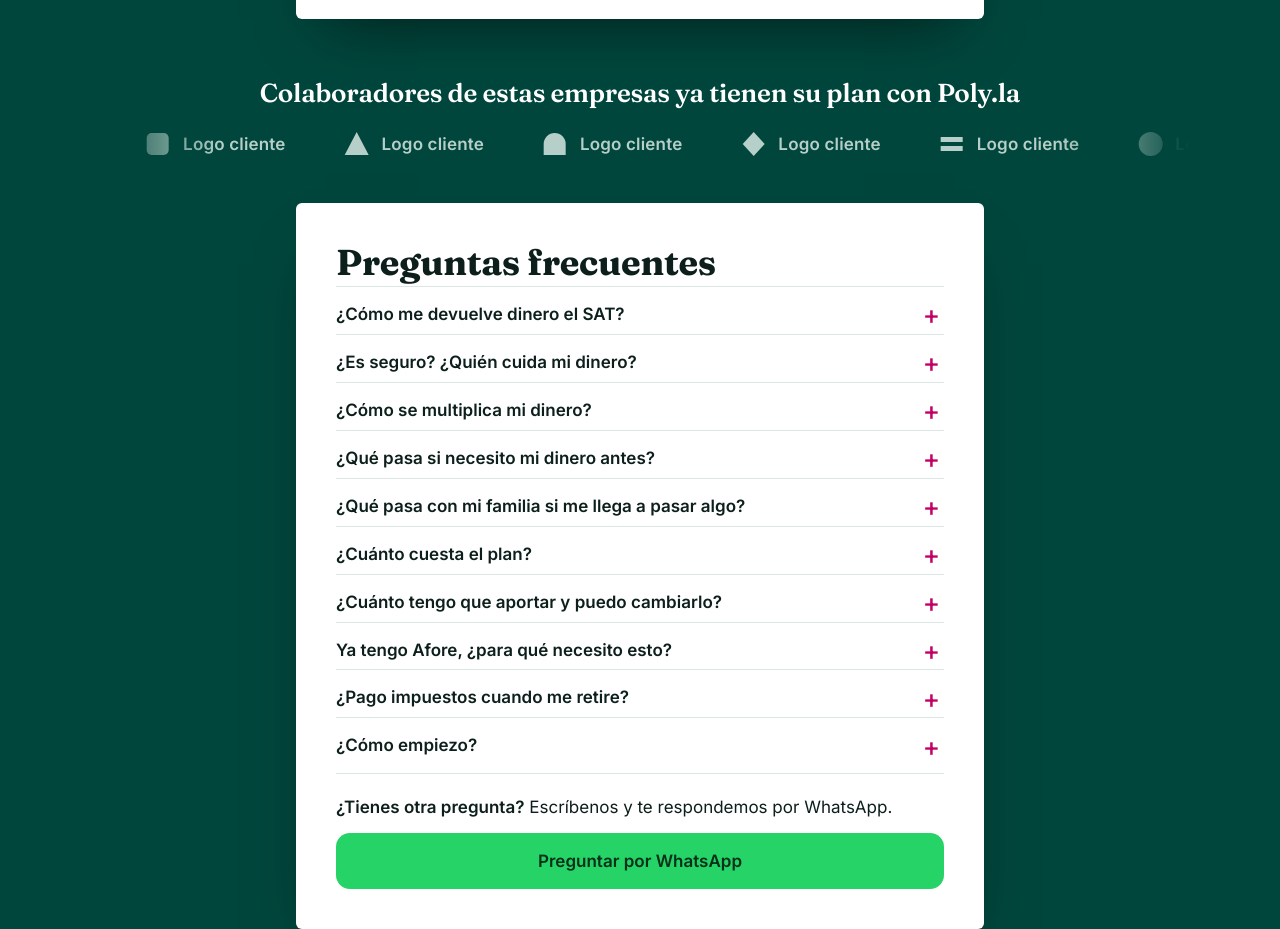
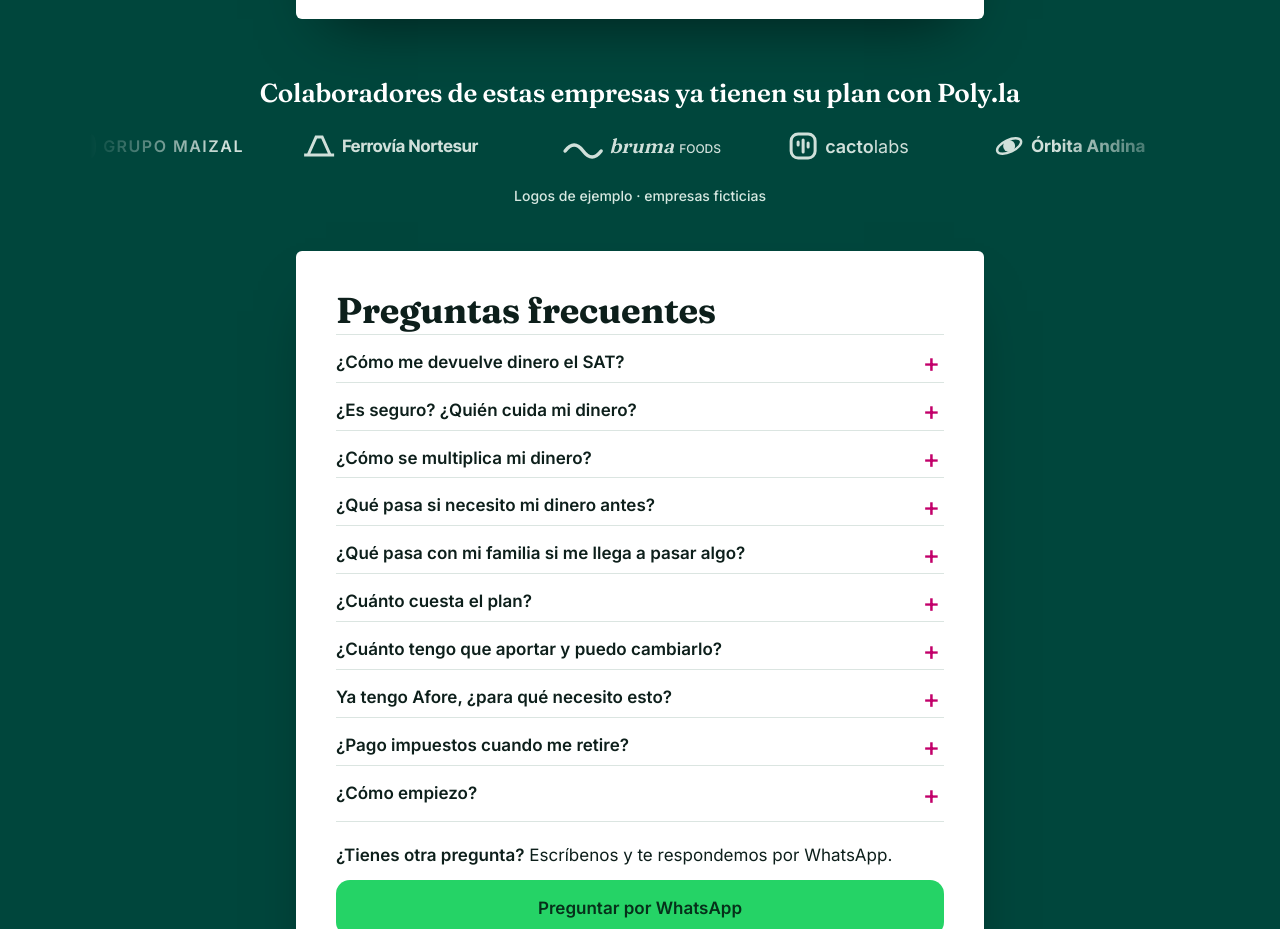
Before and after one commit to stajulian5/poly-retiro, a plain HTML site: page index.html in a window 1280 px wide. Shown: the part 780-1709 px from the top of the page. Drawn offline with Linux system fonts and the light colour scheme.

Commit message:
Logos de ejemplo visibles, marcados como empresas ficticias
Co-Authored-By: Claude Opus 5.5 <noreply@anthropic.com>
Claude-Session: https://claude.ai/code/session_01Fs5Ey6HQULdy9zAwxMFUv2

```diff
--- a/index.html
+++ b/index.html
@@ -107,7 +107,7 @@ details ul{padding-left:20px;color:var(--mute);font-size:15px;margin:4px 0}detai
 @media(prefers-reduced-motion:reduce){.track{animation:none;flex-wrap:wrap;justify-content:center;width:auto;padding:0 16px}}
 .logo-ph{display:flex;align-items:center;gap:10px;color:#d6e8e1;opacity:.85;white-space:nowrap;font:600 17px Inter,sans-serif;letter-spacing:.01em}
 .logo-ph svg{width:30px;height:30px;flex:none}
-.logo-svg{display:block;color:#e7f1ec;opacity:.9}.logo-svg svg{height:34px;width:auto;display:block}.demo-note{color:#a9c9bd;font-size:13px}
+.logo-svg{display:block;color:#e7f1ec;opacity:.9}.logo-svg svg{height:34px;width:auto;display:block}.demo-note{color:#d6e8e1;font-size:14px;font-weight:500}
 .track img{height:34px;width:auto;filter:brightness(0) invert(1);opacity:.85}
 .backer{height:22px;width:auto;display:block;margin:2px auto 0}
 .trust{display:grid;grid-template-columns:repeat(3,minmax(0,1fr));gap:8px;border-top:1px solid var(--line);padding-top:16px}
@@ -350,7 +350,7 @@ const CONFIG={
  backerLogo:'', // logo OFICIAL de Allianz México (archivo del portal de agentes), p. ej. 'allianz-mexico.svg' en la misma carpeta. Vacío = texto.
  // EMPRESAS CLIENTE (prueba social): REEMPLAZAR por empresas reales que ya trabajan con Poly.la y que autorizaron usar su nombre.
  // logo opcional: URL de su logo (se muestra en gris). Si la lista queda vacía, la sección se oculta.
- demoLogos:false, // true = mostrar logos inventados de ejemplo (solo para maqueta privada; NUNCA en el sitio público)
+ demoLogos:true, // true = mostrar logos inventados de ejemplo (solo para maqueta privada; NUNCA en el sitio público)
  demoPartners:[
   {name:'Nopalia',svg:'<svg viewBox="0 0 150 34"><path d="M10 30V14a6 6 0 0 1 12 0v4a5 5 0 0 1 10 0v12" fill="none" stroke="currentColor" stroke-width="3.5" stroke-linecap="round"/><text x="42" y="25" font-family="Fraunces,serif" font-weight="700" font-size="21" fill="currentColor">Nopalia</text></svg>'},
   {name:'Grupo Maizal',svg:'<svg viewBox="0 0 175 34"><g fill="currentColor"><ellipse cx="11" cy="17" rx="5" ry="12"/><ellipse cx="22" cy="17" rx="5" ry="12" opacity=".7"/></g><text x="34" y="23" font-family="Inter,sans-serif" font-weight="800" font-size="16" letter-spacing="1.5" fill="currentColor">GRUPO MAIZAL</text></svg>'},
```
